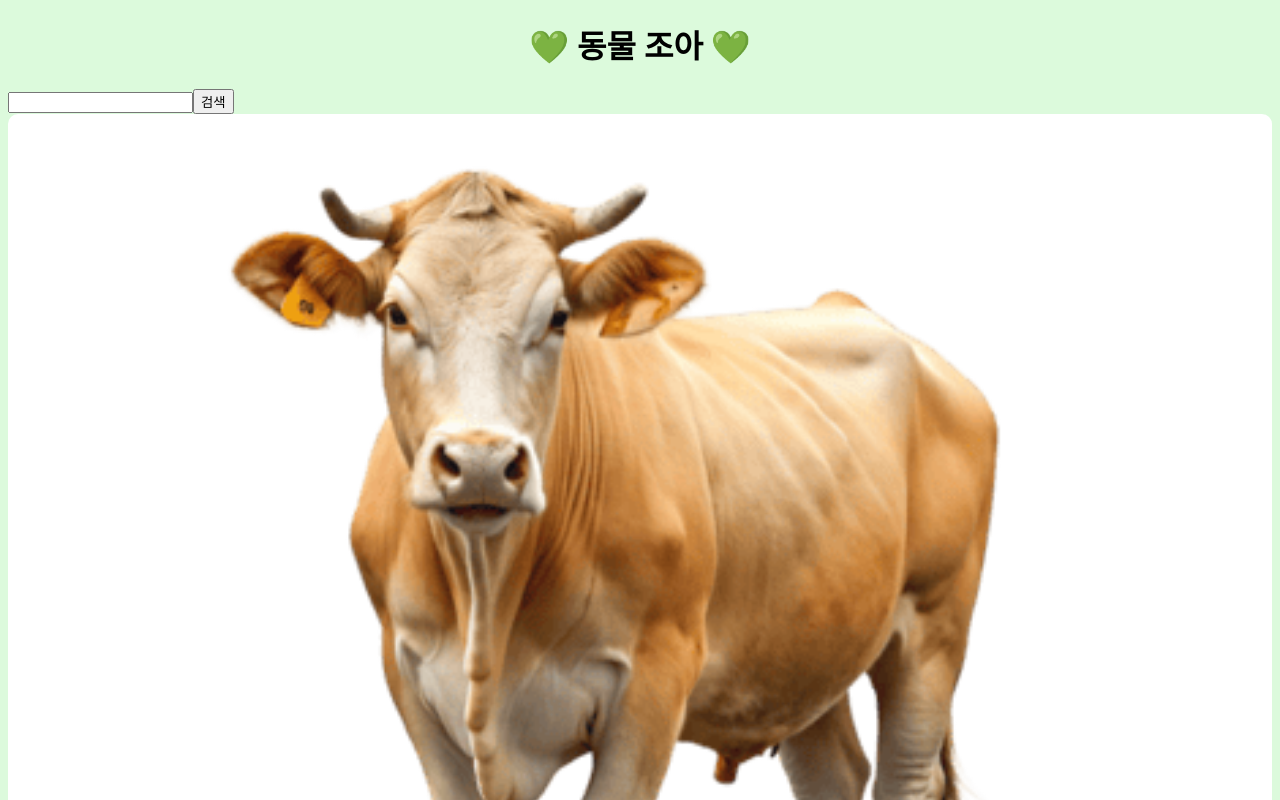
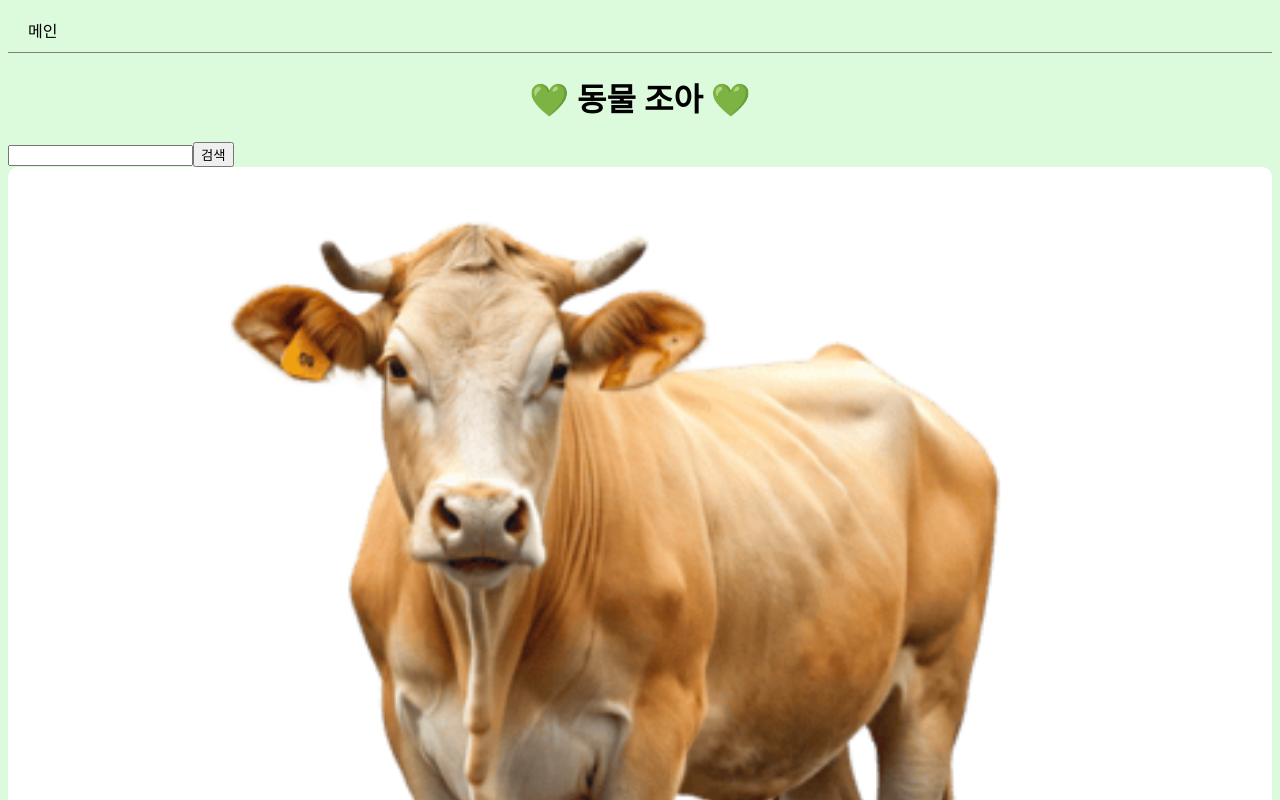
Before and after one commit to wrongstory/REACT-STUDY, a React (Vite) app in the folder three/vite-project/: page /detail/1 in a window 1280 px wide. Shown: the top 800 px of the page. Built offline with nearby package versions, Linux system fonts and the light colour scheme.

Commit message:
[React] 동물 소개 페이지 과제 반영 수정

```diff
--- a/three/vite-project/src/App.jsx
+++ b/three/vite-project/src/App.jsx
@@ -1,25 +1,31 @@
 import { useState } from 'react';
 import './App.css';
-import { Route, Routes, useNavigate } from 'react-router-dom';
-import Main from './page/main';
+import { Link, Route, Routes, useNavigate } from 'react-router-dom';
+import Main from './page/Main';
 import Detail from './page/Detail';
 import Search from './page/Search';
 
 function App() {
   const [inputValue, setInputValue] = useState('');
   const navigate = useNavigate();
+
+  const goToSearch = () => {
+    navigate(`/search?animal=${inputValue}`);
+  };
+
   console.log(inputValue);
   return (
     <>
       <header>
+        <nav>
+          <Link to="/">메인</Link>
+        </nav>
         <h1>💚 동물 조아 💚</h1>
         <input
           value={inputValue}
           onChange={(event) => setInputValue(event.target.value)}
         />
-        <button onClick={() => navigate(`/search?animal=${inputValue}`)}>
-          검색
-        </button>
+        <button onClick={goToSearch}>검색</button>
       </header>
       <Routes>
         <Route path="/" element={<Main />}></Route>
--- a/three/vite-project/src/page/Detail.jsx
+++ b/three/vite-project/src/page/Detail.jsx
@@ -7,11 +7,13 @@ function Detail() {
   const animalData = data.find((el) => el.id === Number(params.id));
   console.log(animalData);
   return (
-    <section className="detail">
-      <img src={animalData.img} />
-      <h2>{animalData.name}</h2>
-      <div>{animalData.description}</div>
-    </section>
+    <>
+      <section className="detail">
+        <img src={animalData.img} />
+        <h2>{animalData.name}</h2>
+        <div>{animalData.description}</div>
+      </section>
+    </>
   );
 }
 
--- a/three/vite-project/src/page/Search.jsx
+++ b/three/vite-project/src/page/Search.jsx
@@ -5,8 +5,8 @@ import { getRegExp } from 'korean-regexp';
 function Search() {
   const [searchParams] = useSearchParams();
   const param = searchParams.get('animal');
+  console.log(param);
   const reg = getRegExp(param);
-  console.log(searchParams.get('animal'));
 
   const filteredData = data.filter((el) => el.name.match(reg));
 
```
